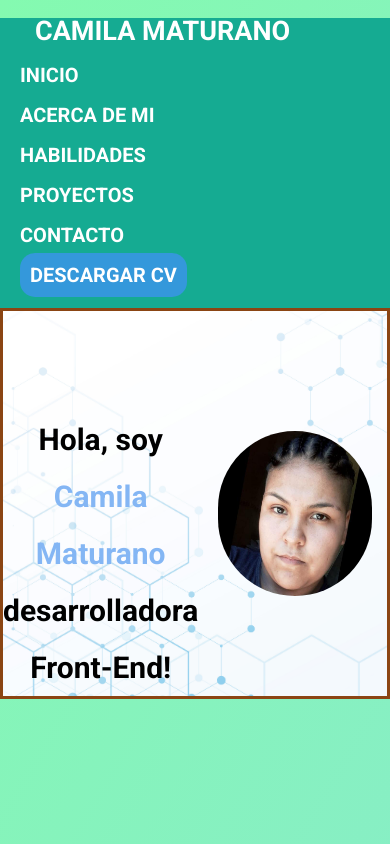
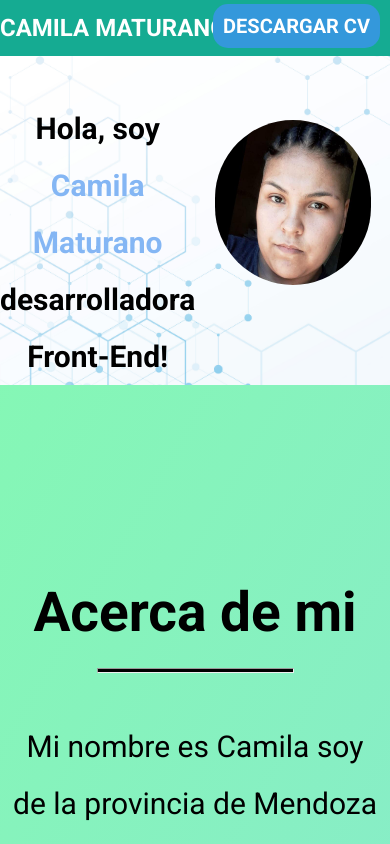
Before and after one commit to CamilaMaturano00/CMaturanoPortafolio, a plain HTML site: page index.html in a window 390 px wide. Shown: the top 844 px of the page. Drawn offline with nearby package versions, Linux system fonts and the light colour scheme.

Commit message:
Arreglos de header

```diff
--- a/css/style.css
+++ b/css/style.css
@@ -285,16 +285,16 @@ a img{
     color: #0B486B;
   }
 
-  @media screen and (max-width: 480px){
-    .menu-principal{
-        position: relative;
-        height: 290px;
+  @media screen and (max-width: 500px){
+    .movil{
+        opacity: 0;
     }
-    nav{
-        position: static;
+    .titulo{
+        padding-left: 0;
+        font-size: 24px;
     }
     nav li{
-        margin-top: 20px;
+
         display: block;
     }
     h2{
@@ -327,7 +327,6 @@ a img{
     }
     .principal, .principal, .info-personal, #habilidades, #proyectos, .footer-basic, .form, .contenedor-proyectos, .contenedor-habilidades{
         width: auto;
-        border: 3px solid saddlebrown;
         height: auto;
     }
     .copyright{
--- a/index.html
+++ b/index.html
@@ -16,11 +16,11 @@
             <h1 class="titulo">CAMILA MATURANO</h1>
             <nav >
                 <ul>
-                    <li><a href="#inicio">INICIO</a></li>
-                    <li><a href="#acerca">ACERCA DE MI</a></li>
-                    <li><a href="#habilidades">HABILIDADES</a></li>
-                    <li><a href="#proyectos">PROYECTOS</a></li>
-                    <li><a href="#contacto">CONTACTO</a></li>
+                    <li class="movil"><a href="#inicio">INICIO</a></li>
+                    <li class="movil"><a href="#acerca">ACERCA DE MI</a></li>
+                    <li class="movil"><a href="#habilidades">HABILIDADES</a></li>
+                    <li class="movil"><a href="#proyectos">PROYECTOS</a></li>
+                    <li class="movil"><a href="#contacto">CONTACTO</a></li>
                     <li><a class="descargar" href="https://drive.google.com/file/d/1CgKYEGI7vMB-9mrceaD_dON0sNCuVvmH/view?usp=sharing" target="_blank">DESCARGAR CV</a></li>
                 </ul>
             </nav>
```
